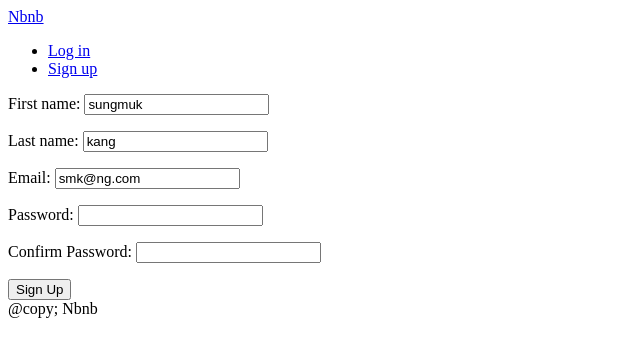
After one commit to miranaky/airbnb_clone_2020, a Django app: page /users/signup in a window 1280 px wide. The commit adds this page. Shown: the top 357 px of the page, without its empty margins (0-640 px from the left). Run offline with Django 3.2, Linux system fonts and the light colour scheme.

Commit message:
#15.1 signup with form

```diff
--- a/templates/partials/nav.html
+++ b/templates/partials/nav.html
@@ -6,6 +6,7 @@
       <li><a href="{% url "users:logout" %}">Log out</a></li>
       {% else %}
       <li><a href="{% url "users:login" %}">Log in</a></li>
+      <li><a href="{% url "users:signup" %}">Sign up</a></li>
       {% endif %}
 
 
--- /dev/null
+++ b/templates/users/signup.html
@@ -0,0 +1,19 @@
+{% extends 'base.html' %}
+
+{% block page_title %}
+    Sign up
+{% endblock page_title %}
+
+{% block search-bar %}
+
+{% endblock search-bar %}
+
+{% block content %}
+
+    <form method="POST" action="{% url "users:signup" %}">
+        {% csrf_token %}
+        {{form.as_p}}
+        <button>Sign Up</button>
+    </form>
+
+{% endblock content %}
--- a/users/forms.py
+++ b/users/forms.py
@@ -20,3 +20,41 @@ class LoginForm(forms.Form):
                 self.add_error("password", forms.ValidationError("Password is wrong"))
         except models.User.DoesNotExist:
             self.add_error("email", forms.ValidationError("User does not exist"))
+
+
+class SignUpForm(forms.Form):
+
+    """ Sign Up Form Definition """
+
+    first_name = forms.CharField(max_length=80)
+    last_name = forms.CharField(max_length=80)
+    email = forms.EmailField()
+    password = forms.CharField(widget=forms.PasswordInput())
+    password1 = forms.CharField(widget=forms.PasswordInput(), label="Confirm Password")
+
+    def clean_email(self):
+        email = self.cleaned_data.get("email")
+        try:
+            models.User.objects.get(email=email)
+            raise forms.ValidationError("User already exists with that email")
+        except models.User.DoesNotExist:
+            return email
+
+    def clean_password1(self):
+        password = self.cleaned_data.get("password")
+        password1 = self.cleaned_data.get("password1")
+        if password != password1:
+            raise forms.ValidationError("Password confirmatino does not match")
+        else:
+            return password
+
+    def save(self):
+        first_name = self.cleaned_data.get("first_name")
+        last_name = self.cleaned_data.get("last_name")
+        email = self.cleaned_data.get("email")
+        password = self.cleaned_data.get("password")
+
+        user = models.User.objects.create_user(email, email=email, password=password)
+        user.first_name = first_name
+        user.last_name = last_name
+        user.save()
--- a/users/urls.py
+++ b/users/urls.py
@@ -6,4 +6,5 @@ app_name = "users"
 urlpatterns = [
     path("login", views.LoginView.as_view(), name="login"),
     path("logout", views.logout_view, name="logout"),
+    path("signup", views.SignupView.as_view(), name="signup"),
 ]
--- a/users/views.py
+++ b/users/views.py
@@ -3,7 +3,7 @@ from django.views.generic import FormView
 from django.urls import reverse_lazy
 from django.shortcuts import render, redirect, reverse
 from django.contrib.auth import authenticate, login, logout
-from . import forms
+from . import forms, models
 
 
 class LoginView(FormView):
@@ -20,17 +20,29 @@ class LoginView(FormView):
             login(self.request, user)
         return super().form_valid(form)
 
-    # def get(self, request):
-    #     form = forms.LoginForm(initial={"email": "smkang0321@gmail.com"})
-    #     return render(request, "users/login.html", {"form": form})
-
-    # def post(self, request):
-    #     form = forms.LoginForm(request.POST)
-    #     if form.is_valid():
-
-    #     return render(request, "users/login.html", {"form": form})
-
 
 def logout_view(request):
     logout(request)
     return redirect(reverse("core:home"))
+
+
+class SignupView(FormView):
+
+    template_name = "users/signup.html"
+    form_class = forms.SignUpForm
+    success_url = reverse_lazy("core:home")
+
+    initial = {
+        "first_name": "sungmuk",
+        "last_name": "kang",
+        "email": "smk@ng.com",
+    }
+
+    def form_valid(self, form):
+        form.save()
+        email = form.cleaned_data.get("email")
+        password = form.cleaned_data.get("password")
+        user = authenticate(self.request, username=email, password=password)
+        if user is not None:
+            login(self.request, user)
+        return super().form_valid(form)
```
